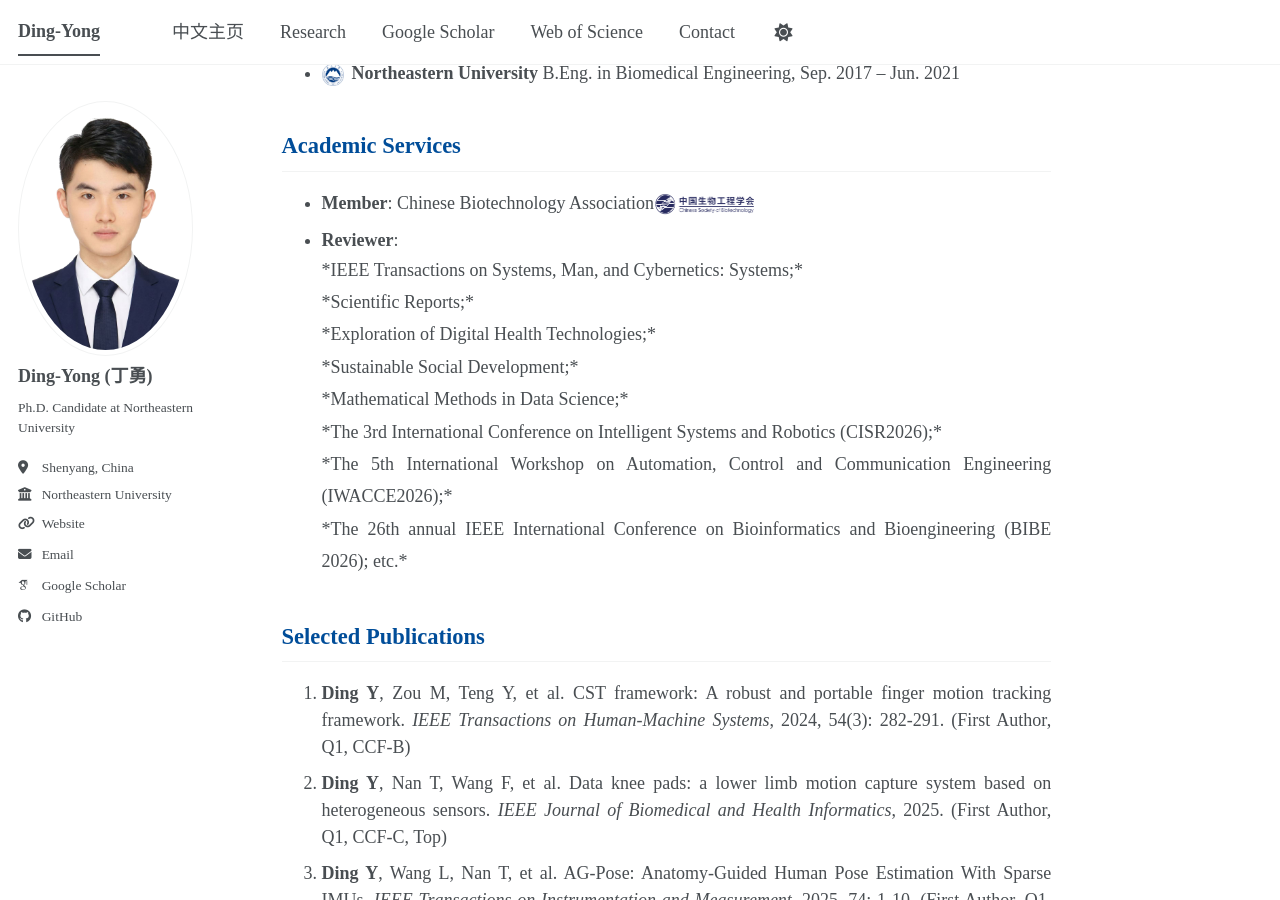
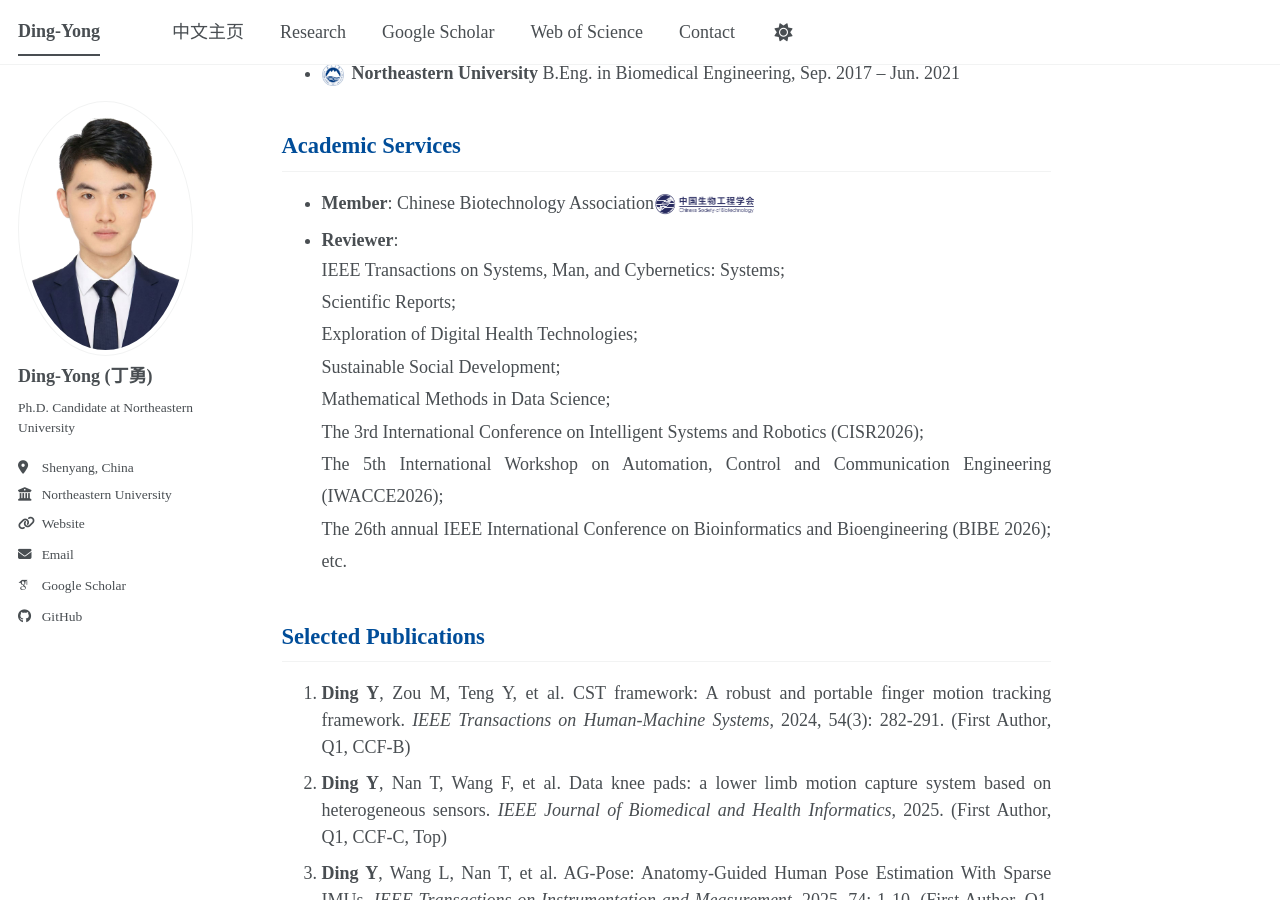
Before and after one commit to ding-yong/ding-yong.github.io, a Jekyll site: the page built from _pages/about.md, in a window 1280 px wide and 900 px high, scrolled down 592 px. Built offline with Jekyll 4.4.1, drawn with Linux system fonts in a browser that asks for light colours; some web fonts are replaced; a script bundle is joined from its source files by our own code; library files that are not in the unit come from our copies.

```diff
--- a/_pages/about.md
+++ b/_pages/about.md
@@ -20,14 +20,14 @@ His research focuses on **embodied intelligence, smart wearable devices, human m
 - **Member**: Chinese Biotechnology Association<img src="/images/CSBT.png" alt="中国生物工程学会" style="width: 100px; height: auto; vertical-align: middle; margin-right: 8px;">
 - **Reviewer**:
   <div style="line-height: 1.8;">
-  *IEEE Transactions on Systems, Man, and Cybernetics: Systems;* <br>
-  *Scientific Reports;* <br>
-  *Exploration of Digital Health Technologies;* <br>
-  *Sustainable Social Development;* <br>
-  *Mathematical Methods in Data Science;* <br>
-  *The 3rd International Conference on Intelligent Systems and Robotics (CISR2026);* <br>
-  *The 5th International Workshop on Automation, Control and Communication Engineering (IWACCE2026);* <br>
-  *The 26th annual IEEE International Conference on Bioinformatics and Bioengineering (BIBE 2026); etc.* <br>
+  IEEE Transactions on Systems, Man, and Cybernetics: Systems; <br>
+  Scientific Reports; <br>
+  Exploration of Digital Health Technologies; <br>
+  Sustainable Social Development; <br>
+  Mathematical Methods in Data Science; <br>
+  The 3rd International Conference on Intelligent Systems and Robotics (CISR2026); <br>
+  The 5th International Workshop on Automation, Control and Communication Engineering (IWACCE2026); <br>
+  The 26th annual IEEE International Conference on Bioinformatics and Bioengineering (BIBE 2026); etc. <br>
   </div>
 
 ## Selected Publications
```
